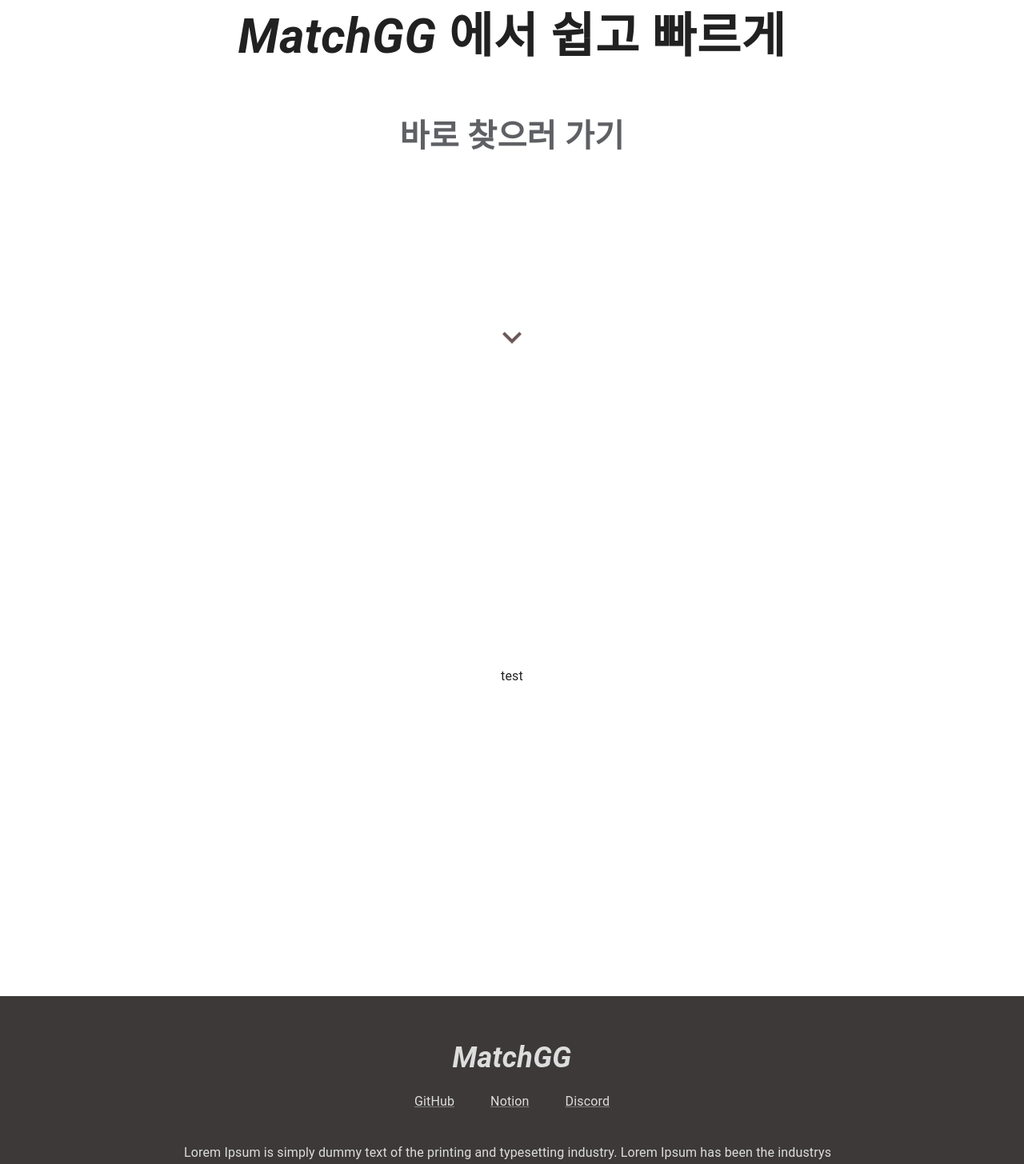
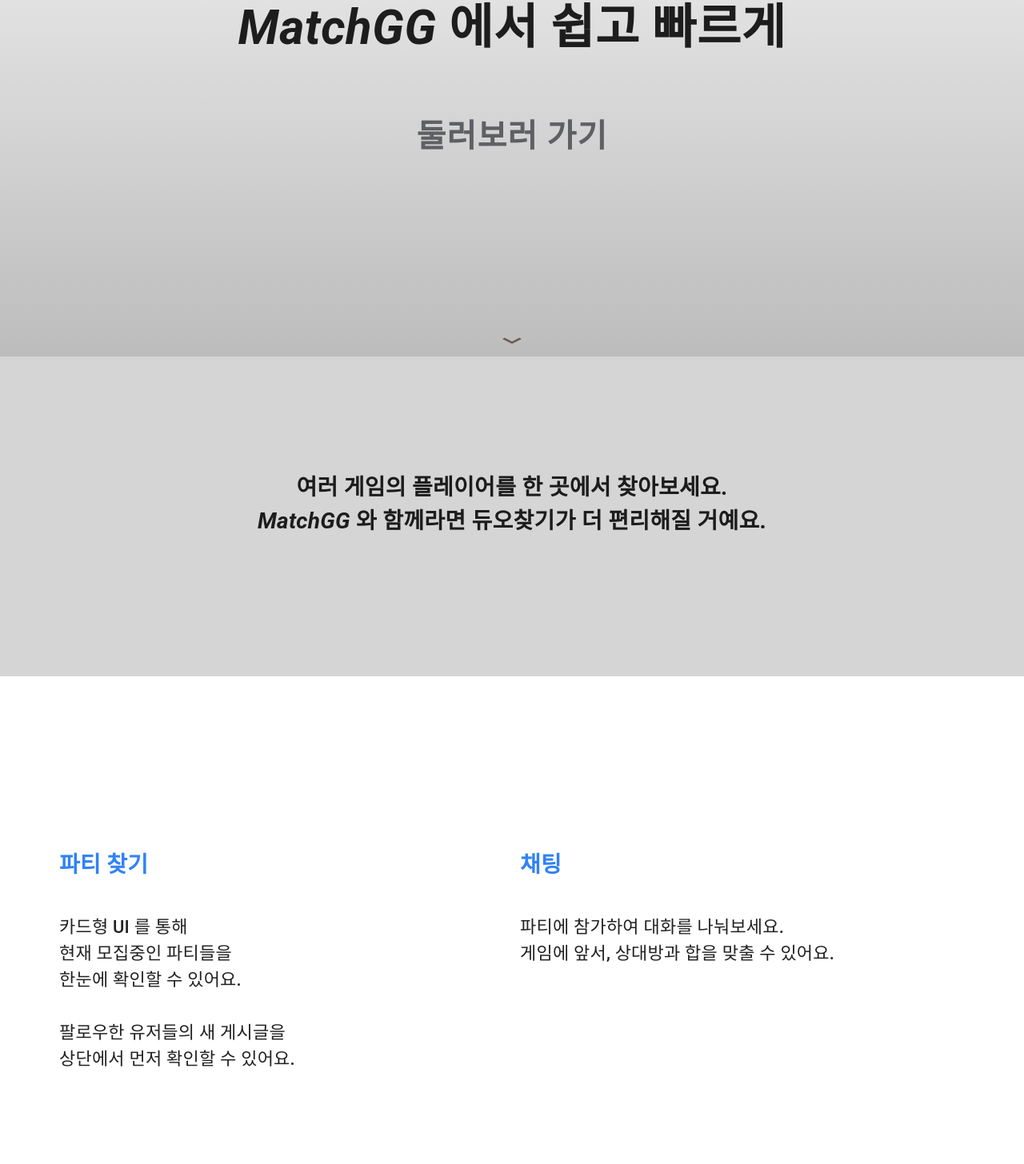
Before and after one commit to PMtHk/MATCH_FE_TS, a React (Create React App) app: page / in a window 1280 px wide. Shown: the part 354-1810 px from the top of the page at 80% size. Built offline with nearby package versions, Linux system fonts and the light colour scheme.

Commit message:
feat : add LandingPage - Service

```diff
--- a/src/pages/LandingPage/Content.tsx
+++ b/src/pages/LandingPage/Content.tsx
@@ -1,98 +1,35 @@
-import React from 'react';
+import React, { useRef } from 'react';
 
-// mui
-import Box from '@mui/material/Box';
-import Container from '@mui/material/Container';
-import { Typography } from '@mui/material';
+import Introduce from './Introduce';
+import Description from './Description';
+import Service from './Service';
 
-// mui icons
-import KeyboardArrowDownIcon from '@mui/icons-material/KeyboardArrowDown';
+export type SectionId = 'introduce' | 'description';
 
-// mui styled components
-import { styled } from '@mui/system';
-
-const Wrapper = styled(Box)(() => ({
-  width: '100%',
-}));
-
-const ContentWrapper = styled(Box)(() => ({
-  width: '100%',
-  height: '100vh',
-  display: 'flex',
-  flexDirection: 'column',
-  justifyContent: 'center',
-  alignItems: 'center',
-}));
-
-const Title = styled(Box)(() => ({
-  display: 'flex',
-  flexDirection: 'column',
-  justifyContent: 'center',
-  alignItems: 'center',
-}));
-
-const TitleTypo = styled(Typography)(({ theme }) => ({
-  fontSize: 28,
-  [theme.breakpoints.up('md')]: {
-    fontSize: 48,
-  },
-  [theme.breakpoints.up('lg')]: {
-    fontSize: 60,
-  },
-  fontWeight: 700,
-  margin: '20px 0 50px',
-}));
-
-const TitleSubTypo = styled(Typography)(({ theme }) => ({
-  color: '#5e6064',
-  fontSize: 20,
-  [theme.breakpoints.up('md')]: {
-    fontSize: 30,
-  },
-  [theme.breakpoints.up('lg')]: {
-    fontSize: 40,
-  },
-  fontWeight: 600,
-}));
-
-const ArrowDown = styled(KeyboardArrowDownIcon)(() => ({
-  fontSize: 48,
-  position: 'absolute',
-  bottom: 0,
-  color: '#6c5757',
-  '@keyframes bounce': {
-    '0%': {
-      transform: 'translateY(0px)',
-    },
-    '50%': {
-      transform: 'translateY(-10px)',
-    },
-    '100%': {
-      transform: 'translateY(0px)',
-    },
-  },
-  animation: 'bounce 2s infinite',
-}));
+export type refType = {
+  [id in SectionId]: HTMLElement;
+};
 
 const Content = () => {
+  const sectionRef = useRef<refType>({} as refType);
+
+  const addSectionRef = (id: SectionId, elem: HTMLElement) => {
+    sectionRef.current[id] = elem;
+  };
+
+  const moveToSection = (id: SectionId) => {
+    sectionRef.current[id].scrollIntoView({ behavior: 'smooth' });
+  };
+
   return (
-    <Wrapper>
-      <Container maxWidth="lg">
-        <ContentWrapper>
-          <Title>
-            <TitleTypo align="center">
-              게임 듀오찾기는
-              <br />
-              <i>MatchGG </i>
-              에서 쉽고 빠르게
-            </TitleTypo>
-            <TitleSubTypo align="center">바로 찾으러 가기</TitleSubTypo>
-            <ArrowDown />
-          </Title>
-        </ContentWrapper>
-        <ContentWrapper>test</ContentWrapper>
-      </Container>
-    </Wrapper>
+    <>
+      <Introduce addSectionRef={addSectionRef} moveToSection={moveToSection} />
+      <Description
+        addSectionRef={addSectionRef}
+        moveToSection={moveToSection}
+      />
+      <Service />
+    </>
   );
 };
 
--- /dev/null
+++ b/src/pages/LandingPage/Description.tsx
@@ -0,0 +1,67 @@
+import React from 'react';
+
+// mui
+import Box from '@mui/material/Box';
+import Container from '@mui/material/Container';
+import Typography from '@mui/material/Typography';
+
+// mui styled components
+import { styled } from '@mui/system';
+
+import { SectionId, refType } from './Content';
+
+const Wrapper = styled(Box)(() => ({
+  width: '100%',
+  backgroundColor: '#d5d5d6',
+}));
+
+const ContentWrapper = styled(Box)(() => ({
+  width: '100%',
+  height: '40vh',
+  minHeight: '400px',
+  display: 'flex',
+  flexDirection: 'column',
+  justifyContent: 'center',
+  alignItems: 'center',
+}));
+
+const TitleTypo = styled(Typography)(({ theme }) => ({
+  fontSize: 18,
+  [theme.breakpoints.up('md')]: {
+    fontSize: 22,
+  },
+  [theme.breakpoints.up('lg')]: {
+    fontSize: 28,
+  },
+  fontWeight: 700,
+  margin: '20px 0 50px',
+}));
+
+type DescriptionProps = {
+  addSectionRef: (id: SectionId, elem: HTMLElement) => void;
+  moveToSection: (id: SectionId) => void;
+};
+
+const Description = ({ addSectionRef, moveToSection }: DescriptionProps) => {
+  return (
+    <Wrapper
+      id="description"
+      ref={(elem: HTMLElement) => {
+        addSectionRef('description', elem);
+      }}
+    >
+      <Container maxWidth="lg">
+        <ContentWrapper>
+          <TitleTypo align="center">
+            여러 게임의 플레이어를 한 곳에서 찾아보세요.
+            <br />
+            <i>MatchGG </i>와 함께라면 듀오찾기가 더 편리해질 거예요.
+            <br />
+          </TitleTypo>
+        </ContentWrapper>
+      </Container>
+    </Wrapper>
+  );
+};
+
+export default Description;
--- a/src/pages/LandingPage/Header.tsx
+++ b/src/pages/LandingPage/Header.tsx
@@ -16,7 +16,7 @@
   isTop: boolean;
 };
 
-const LNavbar = styled(AppBar)<NavbarProps>(({ isTop }) => ({
+const Navbar = styled(AppBar)<NavbarProps>(({ isTop }) => ({
   position: 'fixed',
   height: 60,
   backgroundColor: '#ffffff',
@@ -44,11 +44,14 @@
   color: '#686d72',
   fontSize: 14,
   fontWeight: 600,
+  '&:hover': {
+    borderBottom: '3px solid #686d72',
+  },
 }));
 
-const Navbar = ({ isTop }: NavbarProps) => {
+const Header = ({ isTop }: NavbarProps) => {
   return (
-    <LNavbar isTop={isTop}>
+    <Navbar isTop={isTop}>
       <Container maxWidth="lg">
         <Toolbar>
           <MenuWrapper>
@@ -69,8 +72,8 @@
           </MenuWrapper>
         </Toolbar>
       </Container>
-    </LNavbar>
+    </Navbar>
   );
 };
 
-export default Navbar;
+export default Header;
--- /dev/null
+++ b/src/pages/LandingPage/Introduce.tsx
@@ -0,0 +1,132 @@
+import React from 'react';
+import { useNavigate } from 'react-router-dom';
+
+// mui
+import Box from '@mui/material/Box';
+import Button from '@mui/material/Button';
+import Container from '@mui/material/Container';
+import IconButton from '@mui/material/IconButton';
+import Typography from '@mui/material/Typography';
+
+// mui icons
+import KeyboardArrowDownIcon from '@mui/icons-material/KeyboardArrowDown';
+
+// mui styled components
+import { styled } from '@mui/system';
+
+import { SectionId, refType } from './Content';
+
+const Wrapper = styled(Box)(() => ({
+  width: '100%',
+  background: 'linear-gradient(#ffffff, #3c393956)',
+}));
+
+const ContentWrapper = styled(Box)(() => ({
+  width: '100%',
+  height: '100vh',
+  display: 'flex',
+  flexDirection: 'column',
+  justifyContent: 'center',
+  alignItems: 'center',
+}));
+
+const Title = styled(Box)(() => ({
+  display: 'flex',
+  flexDirection: 'column',
+  justifyContent: 'center',
+  alignItems: 'center',
+}));
+
+const TitleTypo = styled(Typography)(({ theme }) => ({
+  fontSize: 28,
+  fontWeight: 700,
+  margin: '20px 0 50px',
+  [theme.breakpoints.up('md')]: {
+    fontSize: 48,
+  },
+  [theme.breakpoints.up('lg')]: {
+    fontSize: 60,
+  },
+}));
+
+const LookAroundBtn = styled(Button)(({ theme }) => ({
+  color: '#5e6064',
+  fontSize: 20,
+  [theme.breakpoints.up('md')]: {
+    fontSize: 30,
+  },
+  [theme.breakpoints.up('lg')]: {
+    fontSize: 40,
+  },
+  fontWeight: 600,
+  '&:hover': {
+    borderRadius: 0,
+    transform: 'translateY(-5px)',
+  },
+}));
+
+type ArrowDownBtnProps = {
+  children: React.ReactNode;
+  onClick: () => void;
+};
+
+const ArrowDownBtn = styled(IconButton)<ArrowDownBtnProps>(() => ({
+  position: 'absolute',
+  bottom: 0,
+  color: '#6c5757',
+
+  '@keyframes bounce': {
+    '0%': {
+      transform: 'translateY(0px)',
+    },
+    '50%': {
+      transform: 'translateY(-10px)',
+    },
+    '100%': {
+      transform: 'translateY(0px)',
+    },
+  },
+  animation: 'bounce 2s infinite',
+  '& > *': {
+    fontSize: '45px',
+    transform: 'scale(2, 1)',
+  },
+}));
+
+type IntroduceProps = {
+  addSectionRef: (id: SectionId, elem: HTMLElement) => void;
+  moveToSection: (id: SectionId) => void;
+};
+
+const Introduce = ({ addSectionRef, moveToSection }: IntroduceProps) => {
+  const navigate = useNavigate();
+
+  return (
+    <Wrapper
+      ref={(elem: HTMLElement) => {
+        addSectionRef('introduce', elem);
+      }}
+    >
+      <Container maxWidth="lg">
+        <ContentWrapper>
+          <Title>
+            <TitleTypo align="center">
+              게임 듀오찾기는
+              <br />
+              <i>MatchGG </i>
+              에서 쉽고 빠르게
+            </TitleTypo>
+            <LookAroundBtn onClick={() => navigate('/lol')}>
+              둘러보러 가기
+            </LookAroundBtn>
+            <ArrowDownBtn onClick={() => moveToSection('description')}>
+              <KeyboardArrowDownIcon />
+            </ArrowDownBtn>
+          </Title>
+        </ContentWrapper>
+      </Container>
+    </Wrapper>
+  );
+};
+
+export default Introduce;
--- /dev/null
+++ b/src/pages/LandingPage/Service.tsx
@@ -0,0 +1,98 @@
+import React from 'react';
+
+// mui
+import Box from '@mui/material/Box';
+import Container from '@mui/material/Container';
+import Typography from '@mui/material/Typography';
+
+// mui styled components
+import { styled } from '@mui/system';
+
+const Wrapper = styled(Box)(() => ({
+  width: '100%',
+  backgroundColor: '#ffffff',
+}));
+
+const ContentWrapper = styled(Box)(({ theme }) => ({
+  width: '100%',
+  padding: '200px 0',
+  display: 'flex',
+  flexDirection: 'column',
+  [theme.breakpoints.up('md')]: {
+    flexDirection: 'row',
+  },
+}));
+
+const ColumnBox = styled(Box)(({ theme }) => ({
+  width: '100%',
+  display: 'flex',
+  flexDirection: 'column',
+  justifyContent: 'flex-start',
+  alignItems: 'flex-start',
+  padding: '25px 40px',
+  [theme.breakpoints.up('md')]: {
+    width: '50%',
+    padding: '15px 10px',
+  },
+}));
+
+const ColumnTitle = styled(Typography)(({ theme }) => ({
+  fontSize: 20,
+  fontWeight: 600,
+  color: '#3182f6',
+  padding: '0 0 40px',
+  [theme.breakpoints.up('sm')]: {
+    fontSize: 24,
+  },
+  [theme.breakpoints.up('md')]: {
+    fontSize: 28,
+  },
+}));
+
+const ColumnDescription = styled(Typography)(({ theme }) => ({
+  fontSize: 16,
+  fontWeight: 500,
+  padding: '0 0 30px',
+  [theme.breakpoints.up('sm')]: {
+    fontSize: 20,
+  },
+  [theme.breakpoints.up('md')]: {
+    fontSize: 22,
+  },
+}));
+
+const Service = () => {
+  return (
+    <Wrapper>
+      <Container maxWidth="lg">
+        <ContentWrapper>
+          <ColumnBox>
+            <ColumnTitle>파티 찾기</ColumnTitle>
+            <ColumnDescription>
+              카드형 UI 를 통해
+              <br />
+              현재 모집중인 파티들을
+              <br /> 한눈에 확인할 수 있어요.
+              <br />
+              <br />
+              팔로우한 유저들의 새 게시글을
+              <br /> 상단에서 먼저 확인할 수 있어요.
+            </ColumnDescription>
+            {/* image should be here ( Card UI and Party Modal ) */}
+          </ColumnBox>
+          <ColumnBox>
+            <ColumnTitle>채팅</ColumnTitle>
+            <ColumnDescription>
+              파티에 참가하여 대화를 나눠보세요.
+              <br />
+              게임에 앞서, 상대방과 합을 맞출 수 있어요.
+            </ColumnDescription>
+            {/* image should be here ( chatroom UI ) */}
+          </ColumnBox>
+        </ContentWrapper>
+      </Container>
+    </Wrapper>
+  );
+};
+
+export default Service;
```
